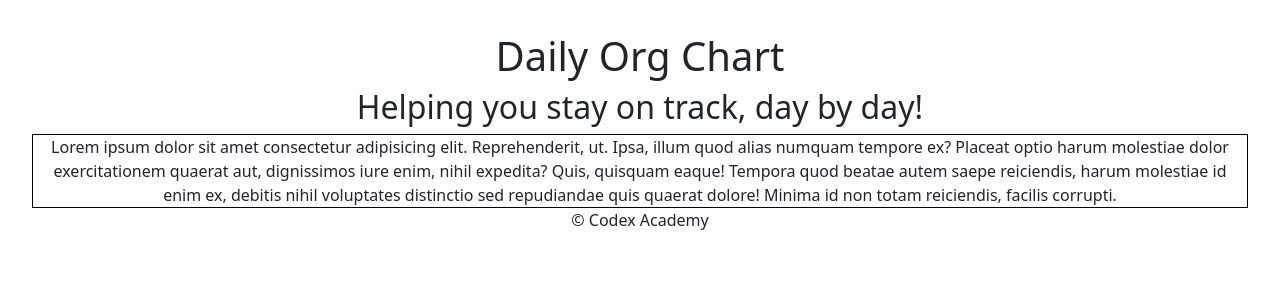
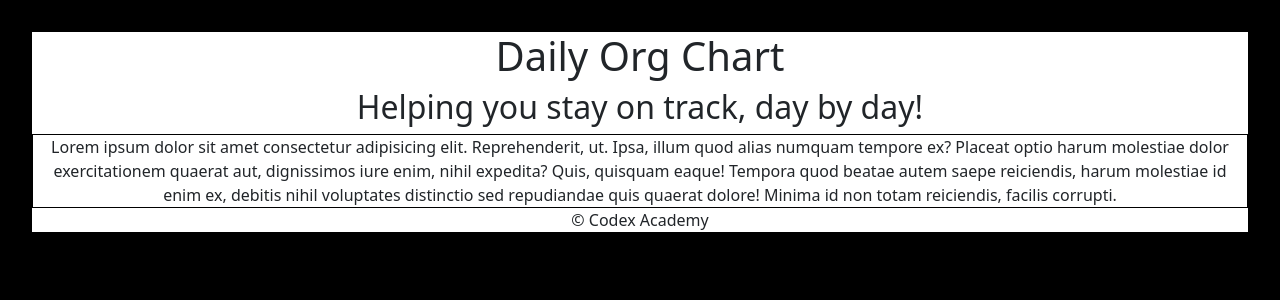
Before and after one commit to jyoung57/daily-org-chart, a React (Vite) app: page / in a window 1280 px wide. Shown: the top 300 px of the page. Built offline with nearby package versions, Linux system fonts and the light colour scheme; the HTML template or start-up script is replaced by a standard one.

Commit message:
added background color for site

```diff
--- a/src/styles/App.css
+++ b/src/styles/App.css
@@ -1,6 +1,8 @@
-#root {
+:root {
   max-width: 1280px;
   margin: 0 auto;
   padding: 2rem;
   text-align: center;
+  background-color: black;
+  color: white;
 }
```
